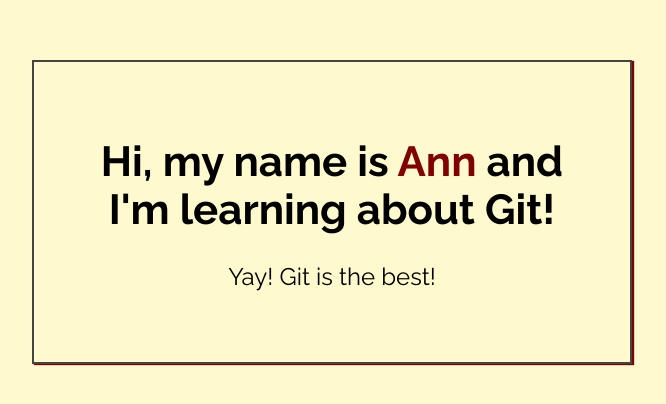
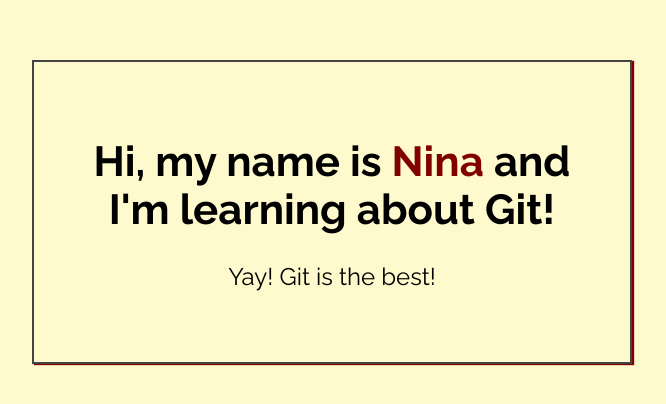
Before and after one commit to ninakalpakis/My-First-Repo, a plain HTML site: page index.html in a window 1280 px wide. Shown: the part 188-592 px from the top of the page, without its empty margins (308-974 px from the left). Drawn offline with Linux system fonts and the light colour scheme.

Commit message:
Added name to index.html

```diff
--- a/index.html
+++ b/index.html
@@ -14,7 +14,7 @@
 <body>
 
     <div class="greeting">
-        <h1>Hi, my name is <span class="highlight">Ann</span> and I'm learning about Git! </h1>
+        <h1>Hi, my name is <span class="highlight">Nina</span> and I'm learning about Git! </h1>
 
         <p>Yay! Git is the best!</p>
     </div>
```
